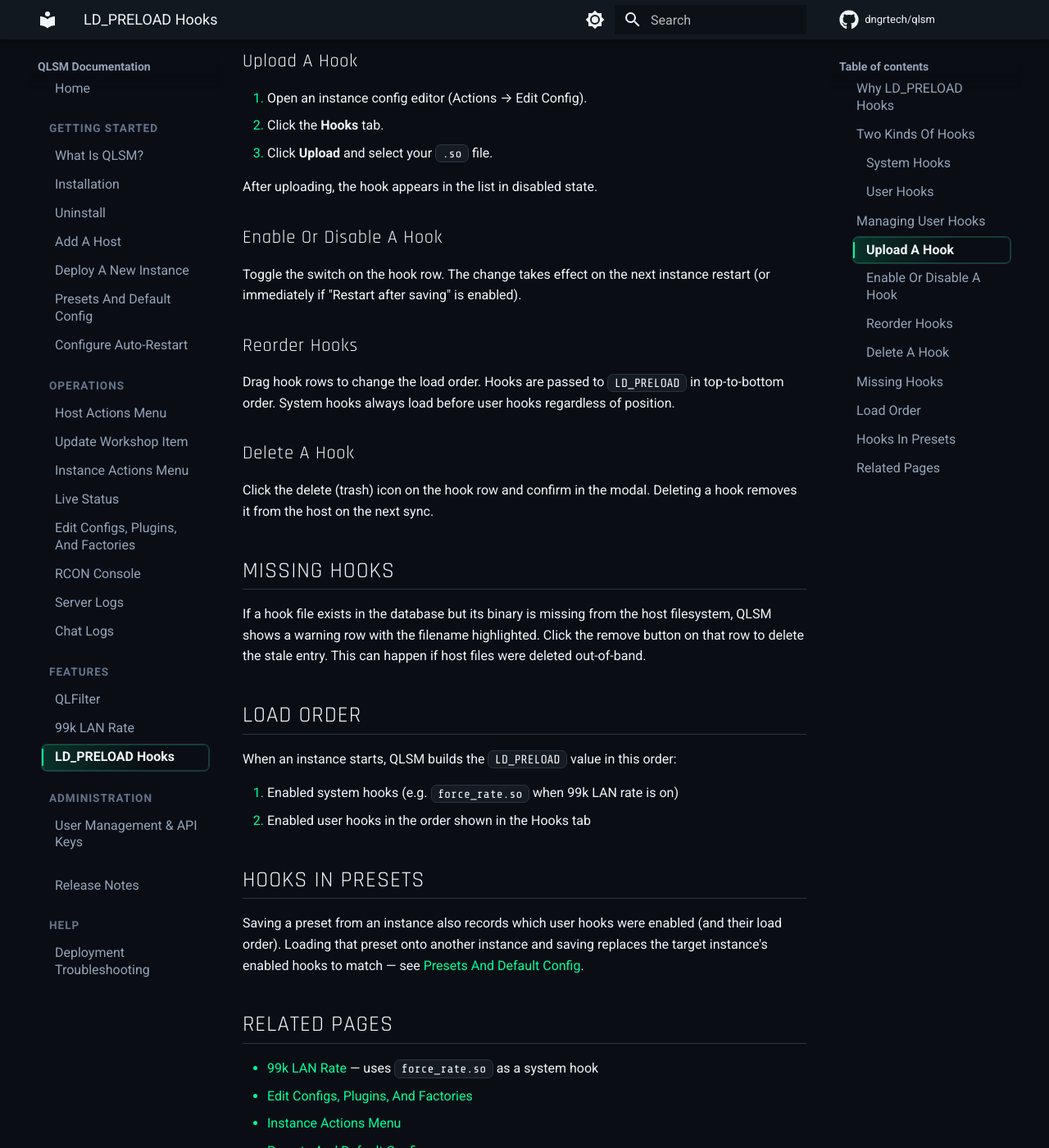
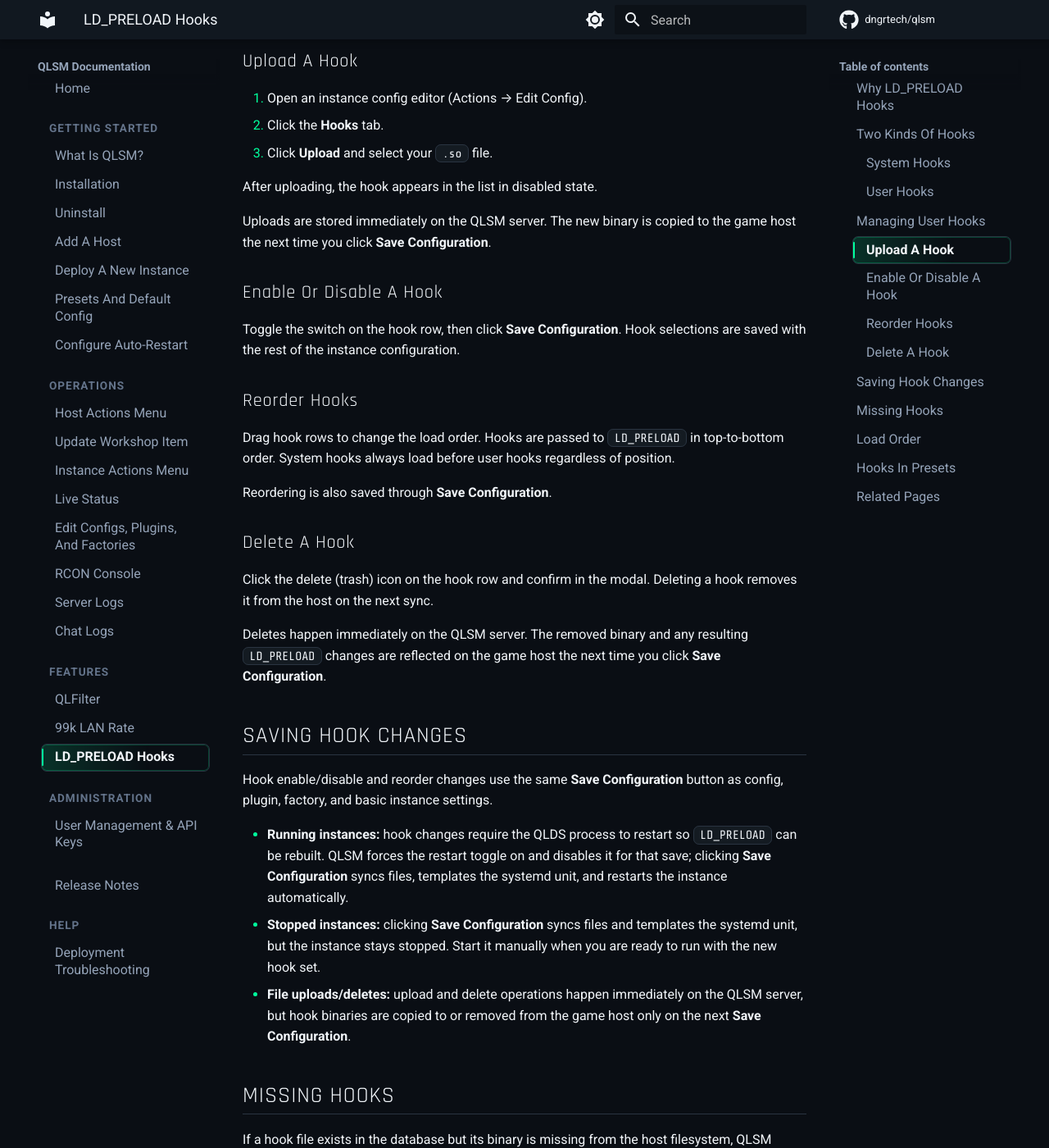
Before and after one commit to dngrtech/qlsm, an MkDocs documentation site: the page built from docs/user/features/hooks.md, in a window 1280 px wide and 1400 px high, scrolled down 1379 px. Shown: the whole window at 82% size. Built offline with MkDocs 1.6.1 and Material for MkDocs 9.7.7, drawn with Linux system fonts in a browser that asks for light colours; comment, search, counter and statistics services are not loaded; some of the changed text lies outside the part shown.

Commit message:
docs(hooks): document unified save flow and bump version

```diff
--- a/docs/user/features/hooks.md
+++ b/docs/user/features/hooks.md
@@ -32,21 +32,37 @@
 
 After uploading, the hook appears in the list in disabled state.
 
+Uploads are stored immediately on the QLSM server. The new binary is copied to the game host the next time you click **Save Configuration**.
+
 ### Enable Or Disable A Hook
 
-Toggle the switch on the hook row. The change takes effect on the next instance restart (or immediately if "Restart after saving" is enabled).
+Toggle the switch on the hook row, then click **Save Configuration**. Hook selections are saved with the rest of the instance configuration.
 
 ### Reorder Hooks
 
 Drag hook rows to change the load order. Hooks are passed to `LD_PRELOAD` in top-to-bottom order. System hooks always load before user hooks regardless of position.
 
+Reordering is also saved through **Save Configuration**.
+
 ### Delete A Hook
 
 Click the delete (trash) icon on the hook row and confirm in the modal. Deleting a hook removes it from the host on the next sync.
 
+Deletes happen immediately on the QLSM server. The removed binary and any resulting `LD_PRELOAD` changes are reflected on the game host the next time you click **Save Configuration**.
+
+## Saving Hook Changes
+
+Hook enable/disable and reorder changes use the same **Save Configuration** button as config, plugin, factory, and basic instance settings.
+
+- **Running instances:** hook changes require the QLDS process to restart so `LD_PRELOAD` can be rebuilt. QLSM forces the restart toggle on and disables it for that save; clicking **Save Configuration** syncs files, templates the systemd unit, and restarts the instance automatically.
+- **Stopped instances:** clicking **Save Configuration** syncs files and templates the systemd unit, but the instance stays stopped. Start it manually when you are ready to run with the new hook set.
+- **File uploads/deletes:** upload and delete operations happen immediately on the QLSM server, but hook binaries are copied to or removed from the game host only on the next **Save Configuration**.
+
 ## Missing Hooks
 
 If a hook file exists in the database but its binary is missing from the host filesystem, QLSM shows a warning row with the filename highlighted. Click the remove button on that row to delete the stale entry. This can happen if host files were deleted out-of-band.
+
+If a missing hook remains selected, QLSM drops it on the next **Save Configuration**. Stale `LD_PRELOAD` entries can block the server from starting, so missing binaries are not preserved indefinitely.
 
 ## Load Order
 
--- a/docs/user/version.json
+++ b/docs/user/version.json
@@ -1,4 +1,4 @@
 {
-  "latest": "1.13.6",
+  "latest": "1.13.7",
   "releaseNotesUrl": "https://dngrtech.github.io/qlsm/releases/"
 }
```
Also changed, not shown: docs/technical.md (+24 -17 lines), docs/user/releases.md (+1 -0 lines), 1 other file.
